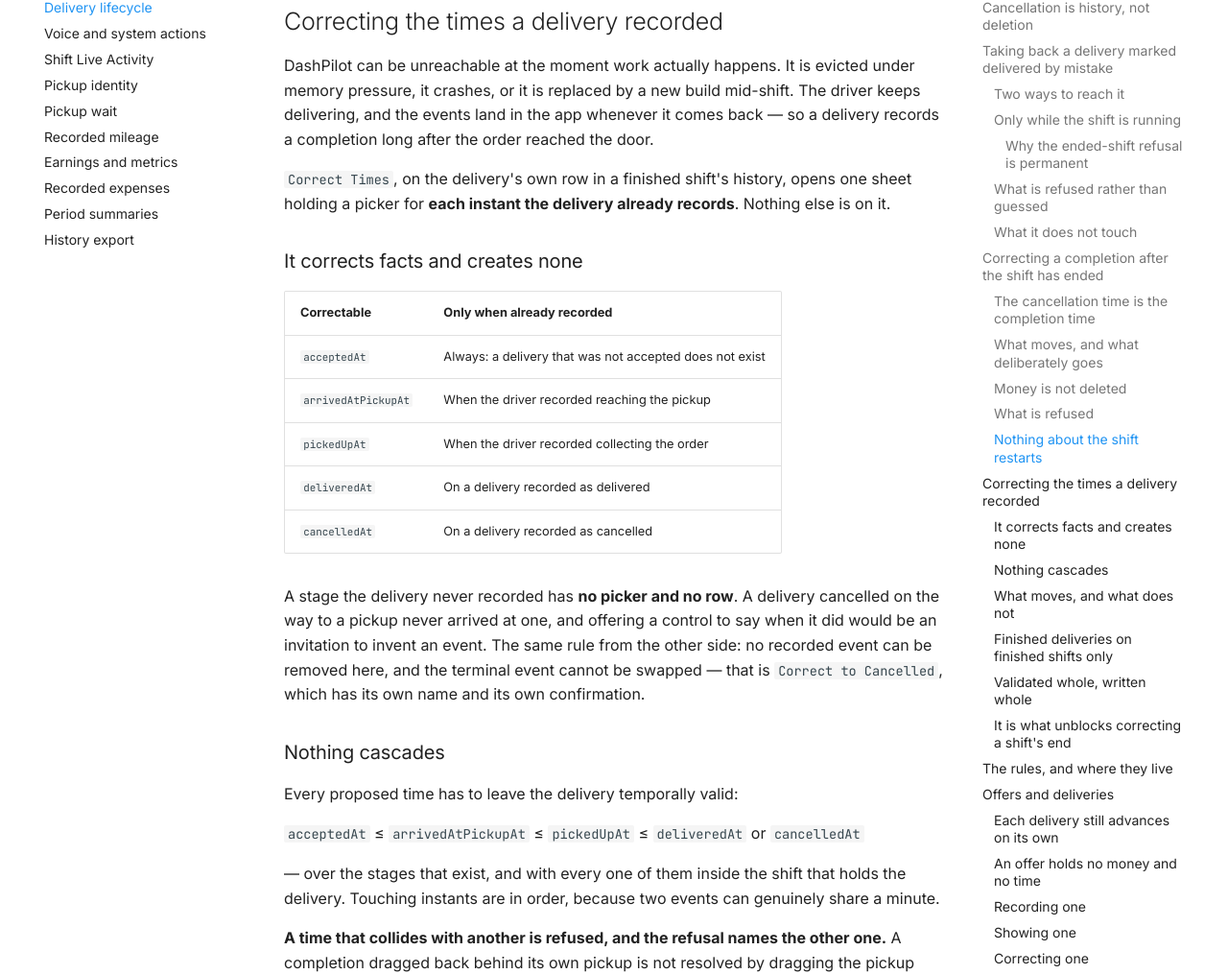
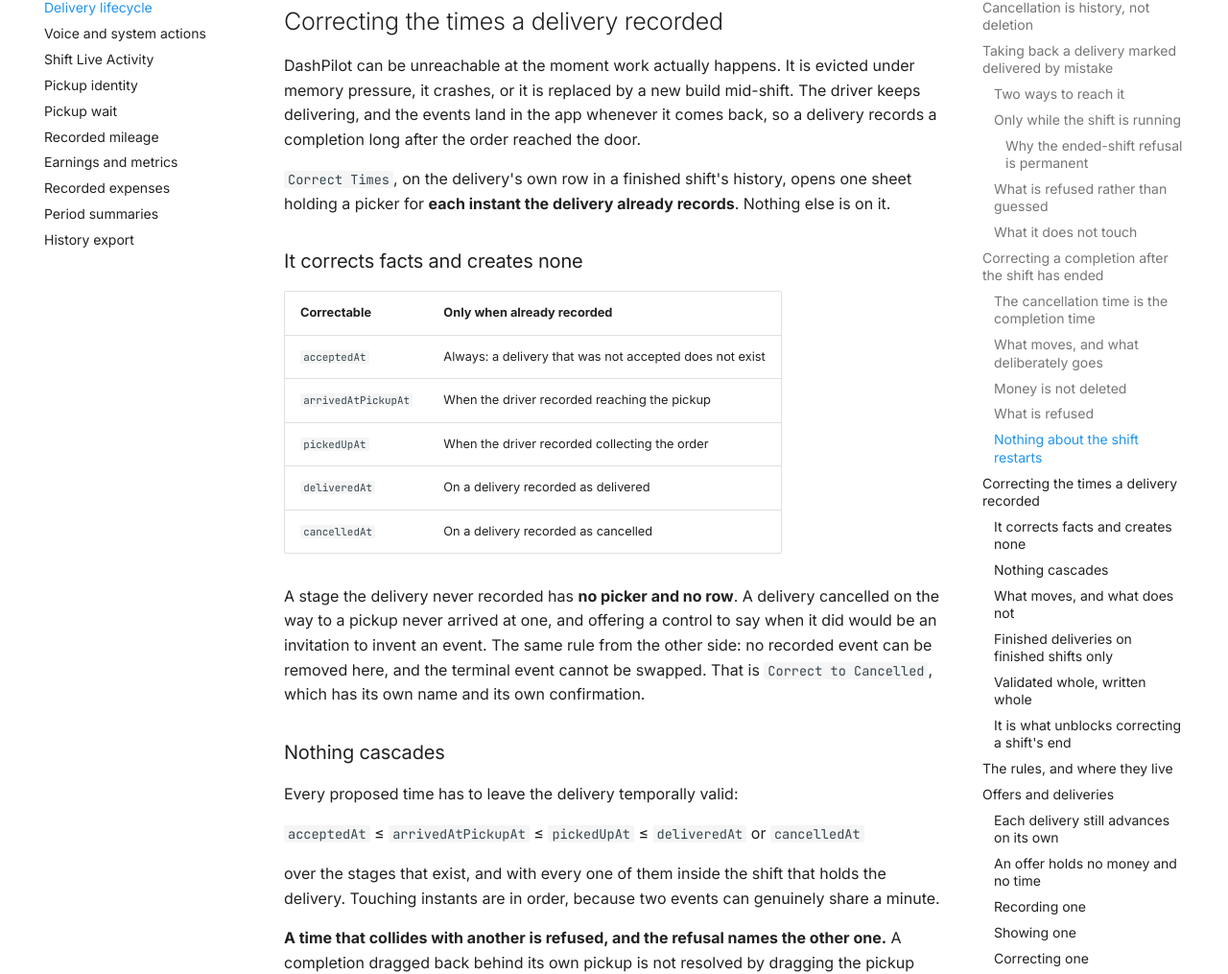
Before and after one commit to quangshuynh/dashpilot, an MkDocs documentation site: the page built from docs/product/delivery-lifecycle.md, in a window 1280 px wide and 1400 px high, scrolled down 8120 px. Shown: the part 202-1217 px from the top of the window at 96% size. Built offline with MkDocs 1.6.1 and Material for MkDocs 9.7.7, drawn with Linux system fonts in a browser that asks for light colours; comment, search, counter and statistics services are not loaded; some of the changed text lies outside the part shown.

```diff
--- a/docs/product/delivery-lifecycle.md
+++ b/docs/product/delivery-lifecycle.md
@@ -290,7 +290,7 @@ what will happen to it.
 
 DashPilot can be unreachable at the moment work actually happens. It is evicted under memory
 pressure, it crashes, or it is replaced by a new build mid-shift. The driver keeps delivering, and
-the events land in the app whenever it comes back — so a delivery records a completion long after the
+the events land in the app whenever it comes back, so a delivery records a completion long after the
 order reached the door.
 
 `Correct Times`, on the delivery's own row in a finished shift's history, opens one sheet holding a
@@ -309,7 +309,7 @@ picker for **each instant the delivery already records**. Nothing else is on it.
 A stage the delivery never recorded has **no picker and no row**. A delivery cancelled on the way to
 a pickup never arrived at one, and offering a control to say when it did would be an invitation to
 invent an event. The same rule from the other side: no recorded event can be removed here, and the
-terminal event cannot be swapped — that is `Correct to Cancelled`, which has its own name and its own
+terminal event cannot be swapped. That is `Correct to Cancelled`, which has its own name and its own
 confirmation.
 
 ### Nothing cascades
@@ -318,7 +318,7 @@ Every proposed time has to leave the delivery temporally valid:
 
 `acceptedAt` ≤ `arrivedAtPickupAt` ≤ `pickedUpAt` ≤ `deliveredAt` or `cancelledAt`
 
-— over the stages that exist, and with every one of them inside the shift that holds the delivery.
+over the stages that exist, and with every one of them inside the shift that holds the delivery.
 Touching instants are in order, because two events can genuinely share a minute.
 
 **A time that collides with another is refused, and the refusal names the other one.** A completion
@@ -342,7 +342,7 @@ correction with no recomputation step and no second stored answer:
 
 **The route and the recorded mileage are not changed.** Not one position is deleted, retimed,
 re-coordinated or moved between capture sessions. This corrects what the driver recorded about the
-delivery, not where the phone recorded being, and the sheet says so before anything is saved —
+delivery, not where the phone recorded being, and the sheet says so before anything is saved,
 because a driver who has just moved a completion back by twenty minutes might reasonably expect the
 mileage to fall with it.
 
@@ -367,8 +367,8 @@ pickup moved and its completion did not.
 
 [Correcting a shift's recorded end](shift-workflow.md#correcting-a-shifts-end-time) refuses to
 move the end back past anything a delivery recorded, so one late completion pins the shift's end to
-it. The refusal names the blocking delivery and event — `Delivery 1 has Delivered recorded at
-9:47 PM, after the proposed shift end` — and the recovery is to correct that delivery here and then
+it. The refusal names the blocking delivery and event (`Delivery 1 has Delivered recorded at
+9:47 PM, after the proposed shift end`), and the recovery is to correct that delivery here and then
 propose the end again. Nothing corrects a delivery from the shift editor: the two are separate
 records with separate confirmations.
 
@@ -658,7 +658,7 @@ is what a pickup place's recorded history is built from, under the same inclusio
 
 Under the record sit the controls that change it: `Add` or `Change Pickup Place` always,
 `Pickup History` where a place is named, `Add` or `Edit Earnings` and `Add a Tip` or `Edit Tips` on a
-finished delivery, and then the two corrections — `Correct Times`, and `Correct to Cancelled` where
+finished delivery, and then the two corrections: `Correct Times`, and `Correct to Cancelled` where
 that one would be accepted. They are laid out as a two-column grid rather than as one row, so every
 control is given the same half of the card whatever it is called. Three of them sharing a row gave
 each about a third of a phone's width, which is less than `Change Pickup Place` needs, and the titles
```
Also changed, not shown: docs/development/testing.md (+2 -2 lines), docs/product/shift-workflow.md (+3 -3 lines), docs/reference/limitations.md (+1 -1 lines), 4 other files.
